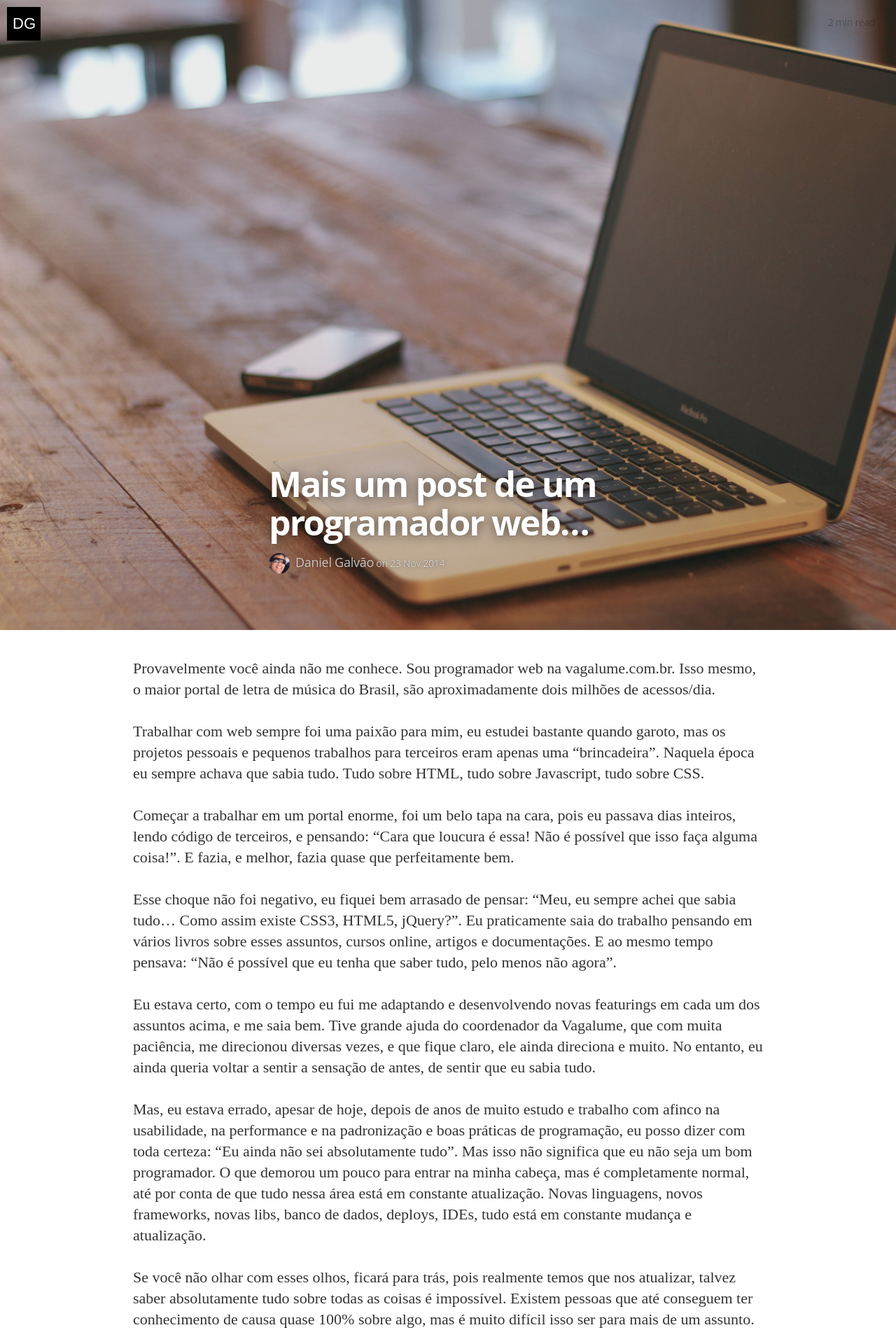
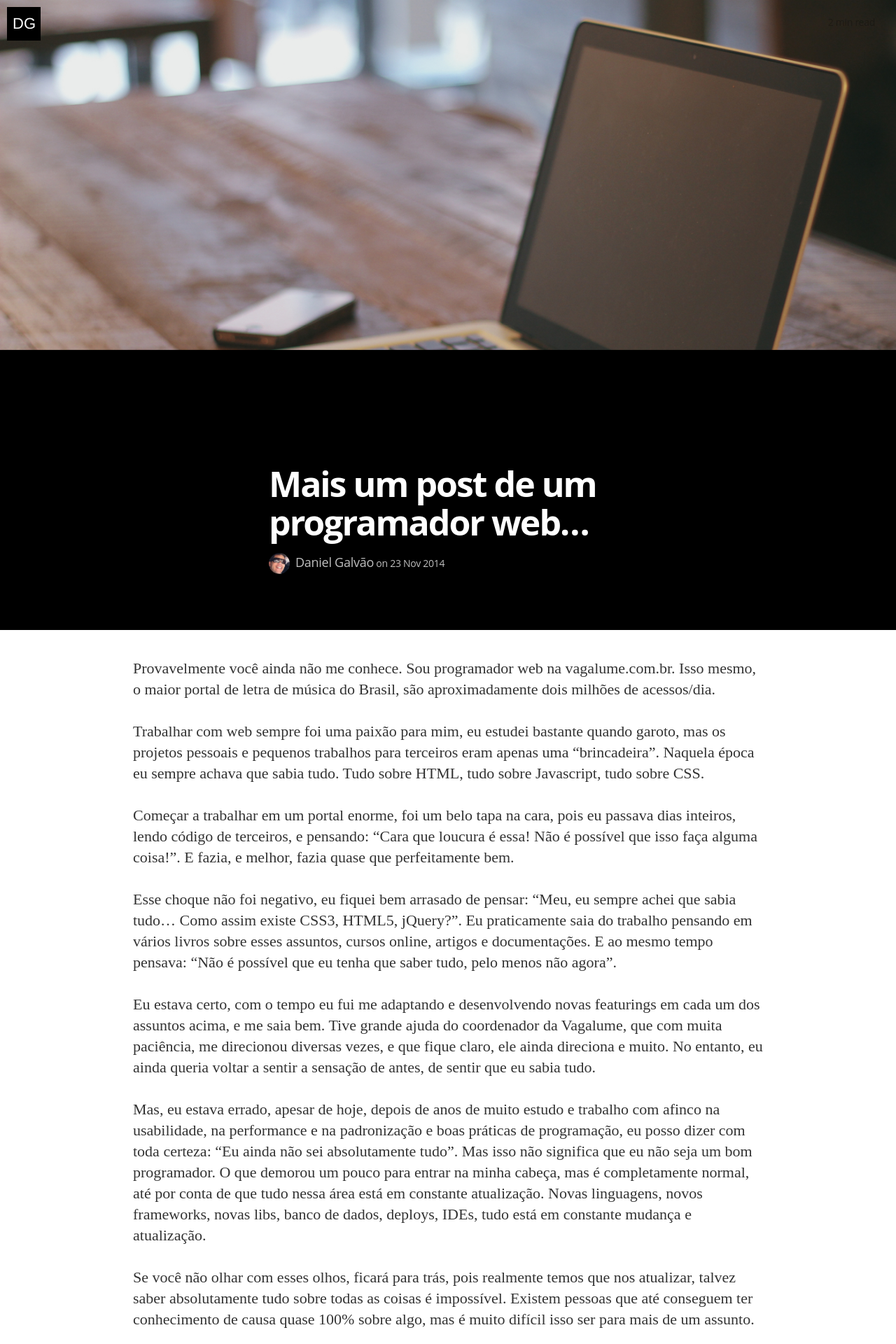
Before and after one commit to danielGalvao/danielGalvao.github.io, a Jekyll site: the page built from _posts/2014-11-23-mais-um-post-de-um-programador-web.markdown, in a window 1280 px wide. Shown: the top 1920 px of the page at 70% size. Built offline with Jekyll 4.4.1, drawn with Linux system fonts in a browser that asks for light colours; nearby versions of some CDN libraries; some web fonts are replaced; a style sheet for code colours, icons or effects is not loaded.

Commit message:
Update post layout

```diff
--- a/_posts/2016-02-03-5-extensões-do-chrome-para-ajudar-no-seu-dia-a-dia-de-trabalho.markdown
+++ b/_posts/2016-02-03-5-extensões-do-chrome-para-ajudar-no-seu-dia-a-dia-de-trabalho.markdown
@@ -2,7 +2,7 @@
 layout: post
 title:  "5 extensões do Chrome para ajudar no seu dia a dia de trabalho"
 date:   2016-02-03 12:12:45 -0300
-categories: javascript atom chrome tecnology
+image: ../../../assets/images/background_image.jpg
 ---
 É muito comum na área de desenvolvimento existirem diversos meios para alcançar um resultado perfeito. Também é fato que, nessa área, tudo muda muito rápido, frameworks, ferramentas, IDE`s, ou seja, praticamente uma novidade por dia.
 
--- a/css/main.sass
+++ b/css/main.sass
@@ -253,6 +253,7 @@ body
         text-indent: -9999px
         padding-top: 33%
         z-index: 1
+        max-height: 500px
       .post-image-image2
         display: none
     @media(max-width: 700px)
@@ -363,6 +364,7 @@ body
     width: 100%
     font-family: $font-serif
     color: #333
+    padding-top: 500px
     h1, h2, h3
       font-family: $font-sans
     h3, h4, h5, h6
```
